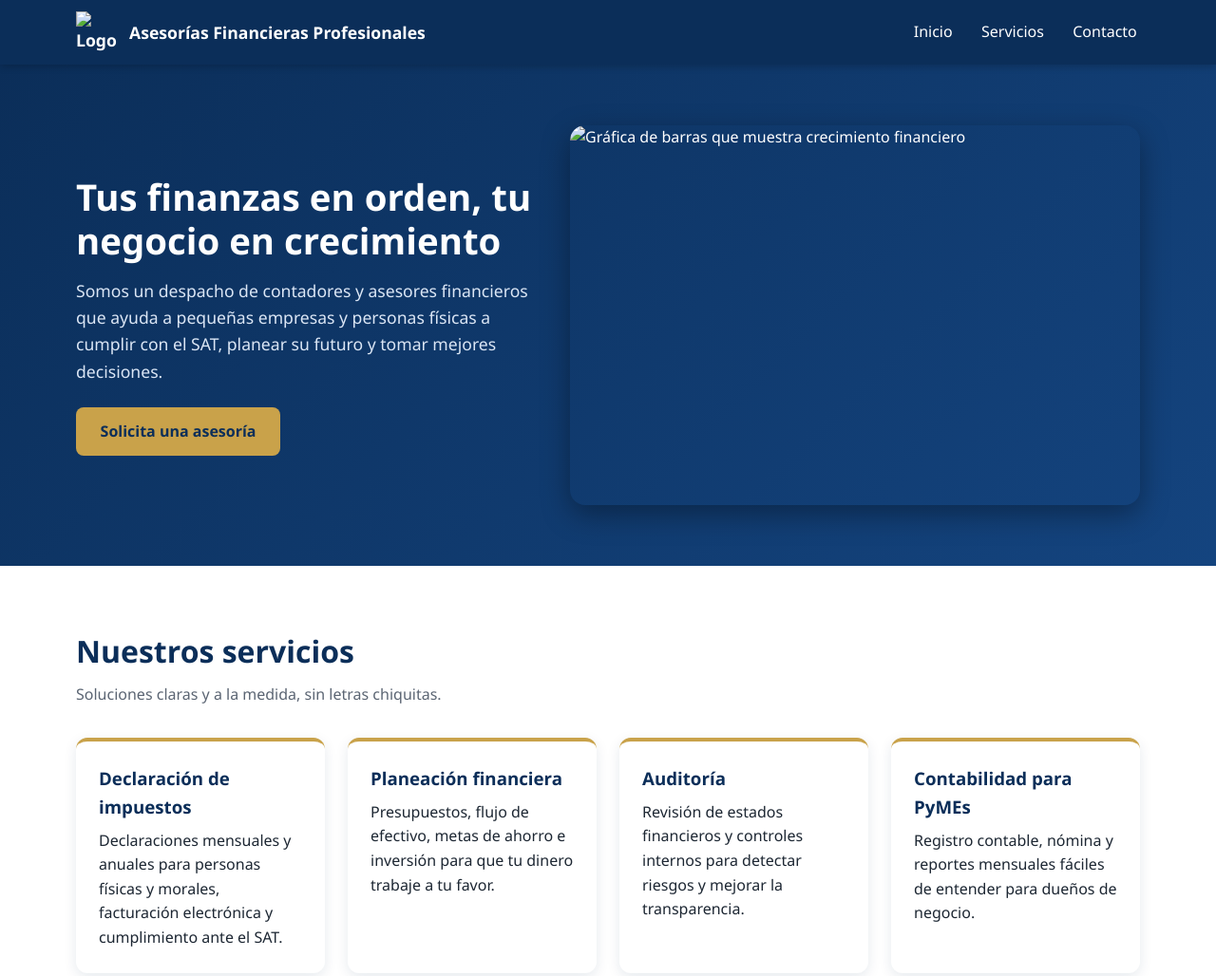
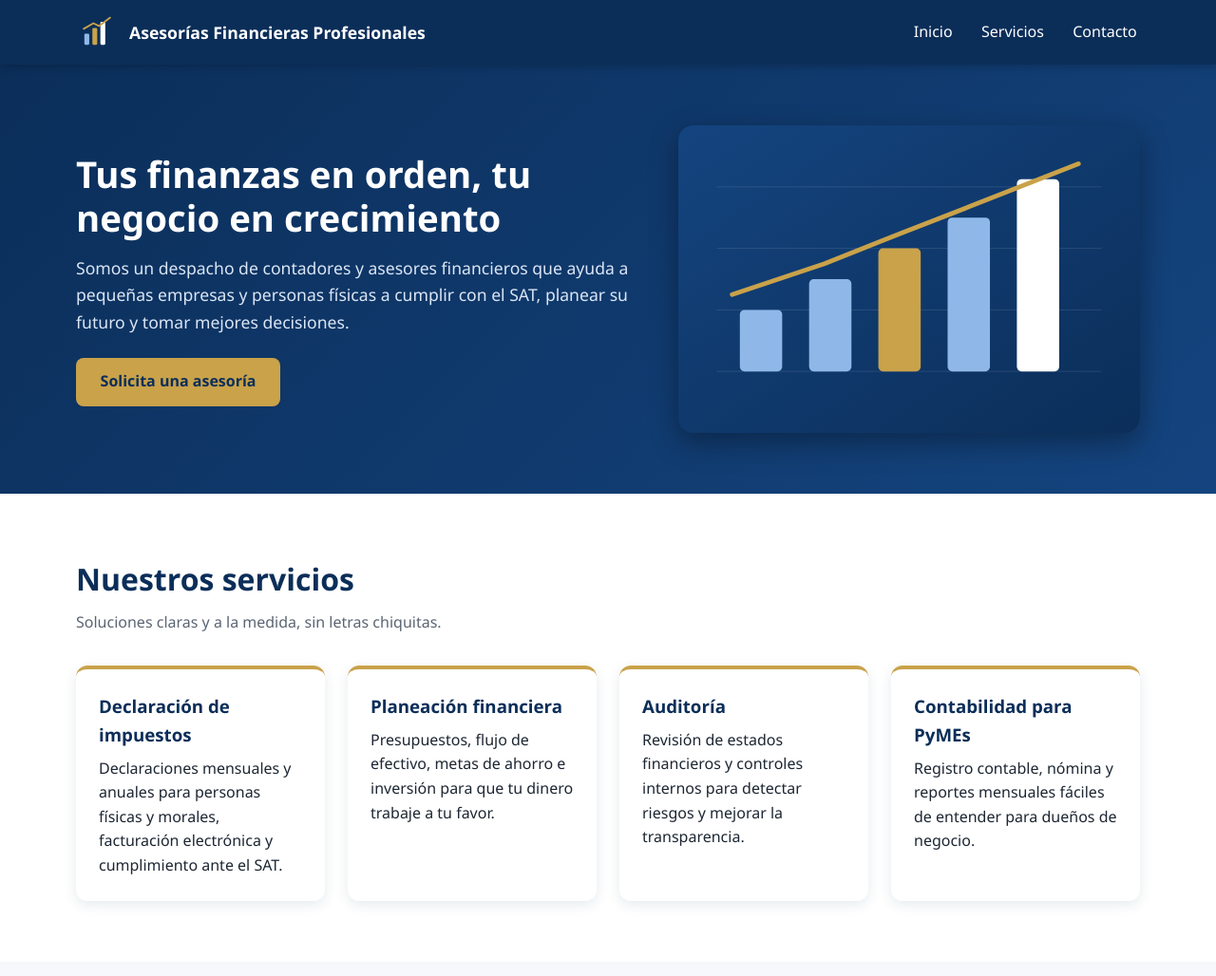
Before and after one commit to Ilani-ES/mi_sitio_financiero2, a plain HTML site: page index.html in a window 1280 px wide. Shown: the top 1028 px of the page at 95% size. Drawn offline with Linux system fonts and the light colour scheme.

Commit message:
Update logo and hero image paths in index.html

```diff
--- a/index.html
+++ b/index.html
@@ -5,7 +5,7 @@
   <meta name="viewport" content="width=device-width, initial-scale=1.0">
   <meta name="description" content="Asesorías Financieras Profesionales: declaración de impuestos, planeación financiera y auditoría para pequeñas empresas y personas físicas.">
   <title>Asesorías Financieras Profesionales | Contabilidad e Impuestos</title>
-  <link rel="icon" href="img/logo.svg" type="image/svg+xml">
+ <link rel="icon" href="logo.svg" type="image/svg+xml">
   <link rel="stylesheet" href="style.css">
 </head>
 <body>
@@ -14,7 +14,7 @@
   <header class="site-header">
     <div class="container header-inner">
       <a class="brand" href="#inicio">
-        <img src="img/logo.svg" alt="Logo de Asesorías Financieras Profesionales" width="44" height="44">
+        <img src="logo.svg" alt="Logo de Asesorías Financieras Profesionales" width="44" height="44">
         <span>Asesorías Financieras Profesionales</span>
       </a>
       <input type="checkbox" id="menu-toggle" class="menu-toggle" aria-label="Abrir menú">
@@ -37,7 +37,7 @@
           <p>Somos un despacho de contadores y asesores financieros que ayuda a pequeñas empresas y personas físicas a cumplir con el SAT, planear su futuro y tomar mejores decisiones.</p>
           <a class="btn" href="#contacto">Solicita una asesoría</a>
         </div>
-        <img class="hero-img" src="img/hero.svg" alt="Gráfica de barras que muestra crecimiento financiero" width="600" height="400">
+        <img class="hero-img" src="hero.svg" alt="Gráfica de barras que muestra crecimiento financiero" width="600" height="400">
       </div>
     </section>
 
```
